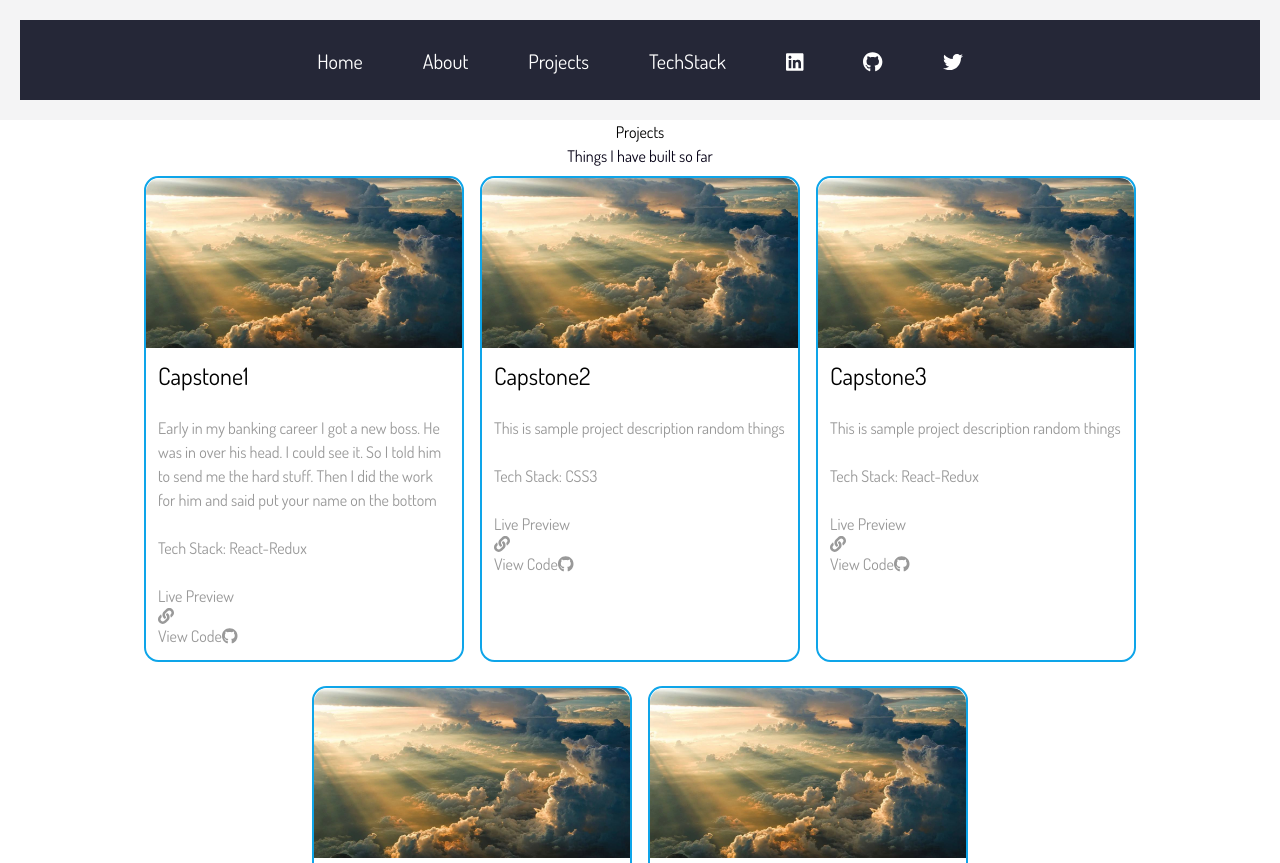
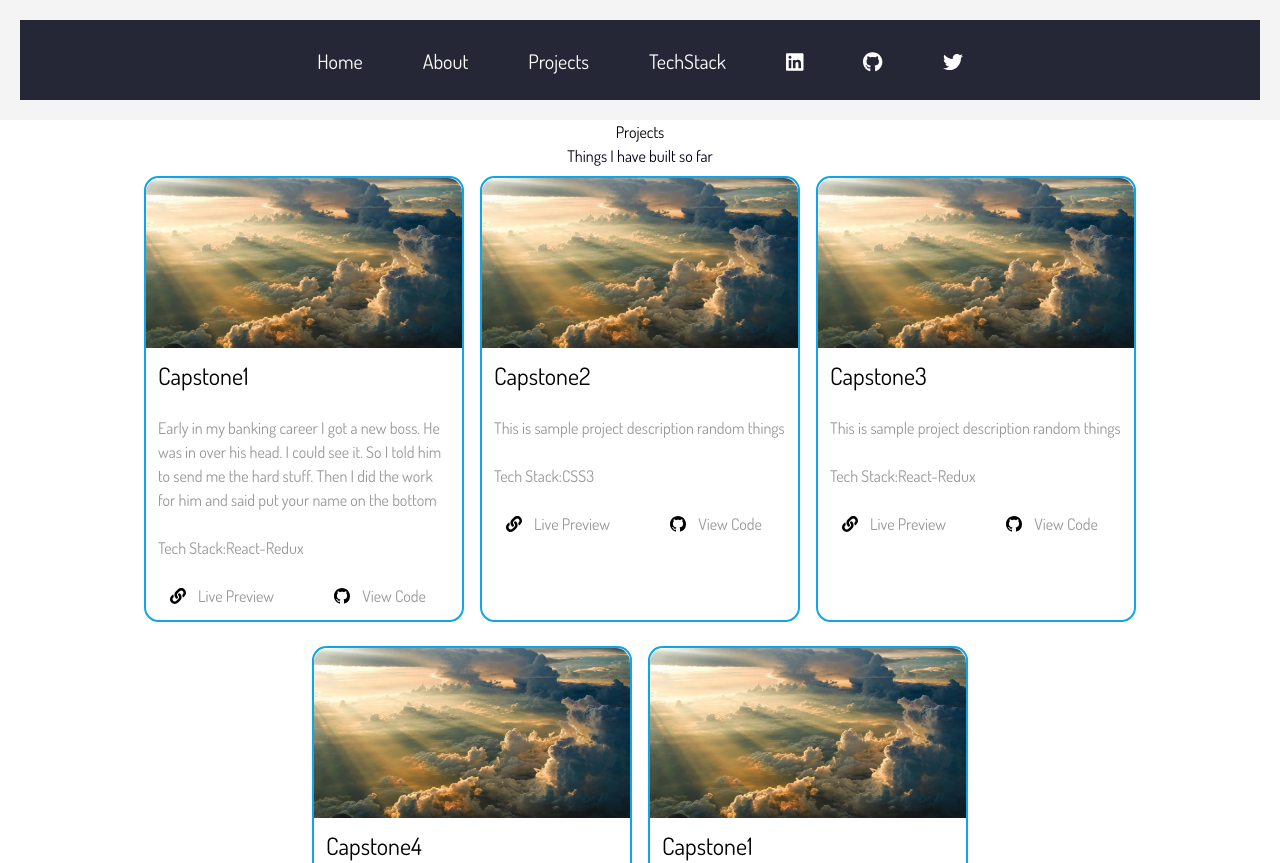
Before and after one commit to kennankole/portfolio, a React (Create React App) app: page /projects in a window 1280 px wide. Shown: the top 863 px of the page. Built offline with nearby package versions, Linux system fonts and the light colour scheme.

Commit message:
Centering the react-icons in project page

```diff
--- a/src/features/projects/ProjectCard.js
+++ b/src/features/projects/ProjectCard.js
@@ -1,5 +1,4 @@
-import { FontAwesomeIcon } from '@fortawesome/react-fontawesome';
-import { faGithub } from '@fortawesome/free-brands-svg-icons';
+import { BsGithub } from 'react-icons/bs';
 import { FaLink } from 'react-icons/fa';
 import cardData from '../../app/cardData';
 
@@ -16,16 +15,18 @@ const ProjectCard = () => (
             <p className="p-3">{card.description}</p>
             <p className="p-3">
               Tech Stack:
-              {' '}
               {card.language}
             </p>
-            <p className="p-3">
-              Live Preview
-              <FaLink />
-              {' '}
-              View Code
-              <FontAwesomeIcon icon={faGithub} />
-            </p>
+            <div className="flex justify-around w-full">
+              <div className=" flex text">
+                <div className="flex items-center"><FaLink /></div>
+                <div className="flex items-center"><p className="p-3">Live Preview</p></div>
+              </div>
+              <div className="flex">
+                <div className="flex items-center"><BsGithub /></div>
+                <div className="flex items-center"><p className="p-3">View Code</p></div>
+              </div>
+            </div>
           </div>
         </div>
       </div>
```
